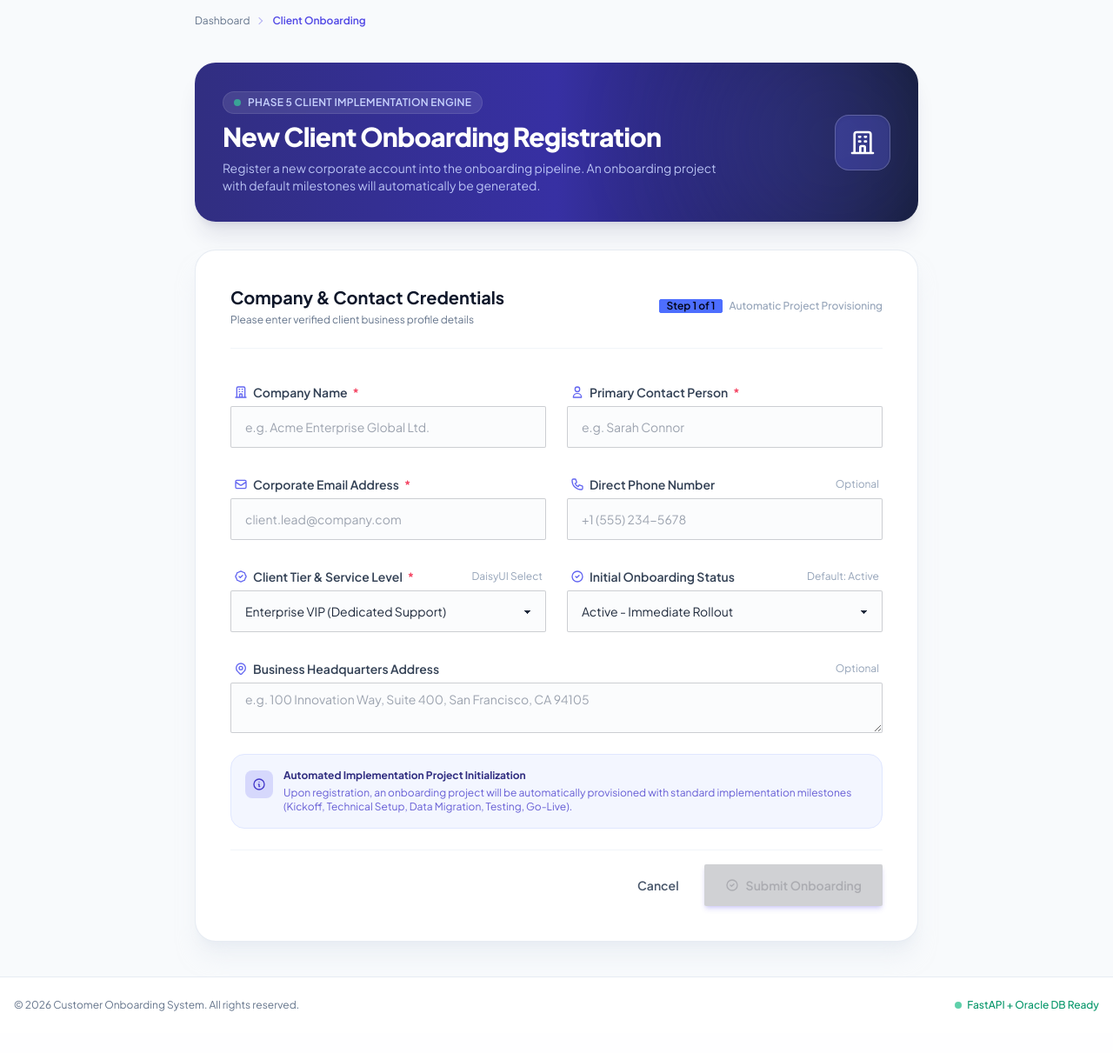
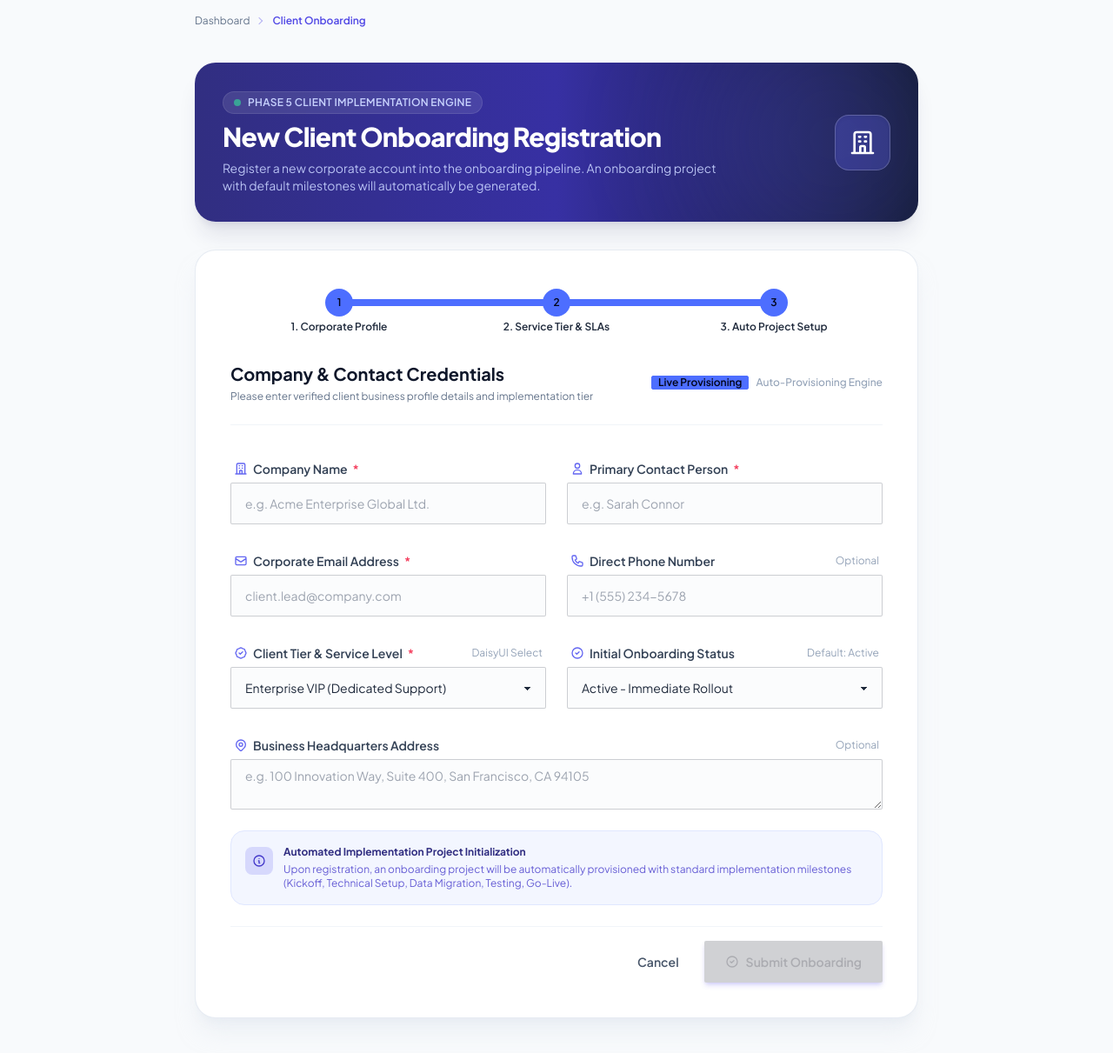
Before and after one commit to SasiniSiriwardhana/onboard-flow, a Flask app: page /onboarding in a window 1280 px wide. Shown: the part 97-1308 px from the top of the page at 87% size. Before the commit the page ends 1260 px from the top, so only its background shows below. Run offline with Flask 3, Linux system fonts and the light colour scheme; some libraries are stand-ins or nearby versions.

Commit message:
feat(templates): add onboarding step indicator and progress wizard bar to form.html

```diff
--- a/frontend/templates/onboarding/form.html
+++ b/frontend/templates/onboarding/form.html
@@ -46,15 +46,27 @@
     <!-- Onboarding Form Container -->
     <div class="bg-white rounded-3xl border border-slate-200/80 shadow-xl shadow-slate-200/50 p-6 sm:p-10">
 
-        <!-- Section Title & Step Bar -->
+        <!-- Interactive Multi-Step Wizard Indicator -->
+        <div class="mb-8">
+            <ul class="steps steps-horizontal w-full text-xs font-semibold">
+                <li class="step step-primary">1. Corporate Profile</li>
+                <li class="step step-primary">2. Service Tier & SLAs</li>
+                <li class="step step-primary">3. Auto Project Setup</li>
+            </ul>
+            <div class="mt-4 onboarding-progress-track">
+                <div class="onboarding-progress-fill" style="width: 100%;"></div>
+            </div>
+        </div>
+
+        <!-- Section Title & Info Banner -->
         <div class="border-b border-slate-100 pb-6 mb-8 flex flex-col sm:flex-row sm:items-center sm:justify-between gap-4">
             <div>
                 <h2 class="text-xl font-bold text-slate-900">Company & Contact Credentials</h2>
-                <p class="text-xs text-slate-500 mt-1">Please enter verified client business profile details</p>
+                <p class="text-xs text-slate-500 mt-1">Please enter verified client business profile details and implementation tier</p>
             </div>
             <div class="flex items-center gap-2">
-                <span class="badge badge-primary badge-sm font-semibold">Step 1 of 1</span>
-                <span class="text-xs text-slate-400 font-medium">Automatic Project Provisioning</span>
+                <span class="badge badge-primary badge-sm font-semibold">Live Provisioning</span>
+                <span class="text-xs text-slate-400 font-medium">Auto-Provisioning Engine</span>
             </div>
         </div>
 
```
